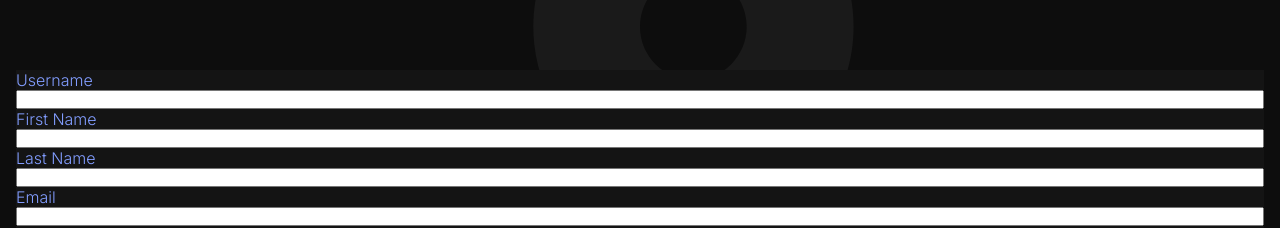
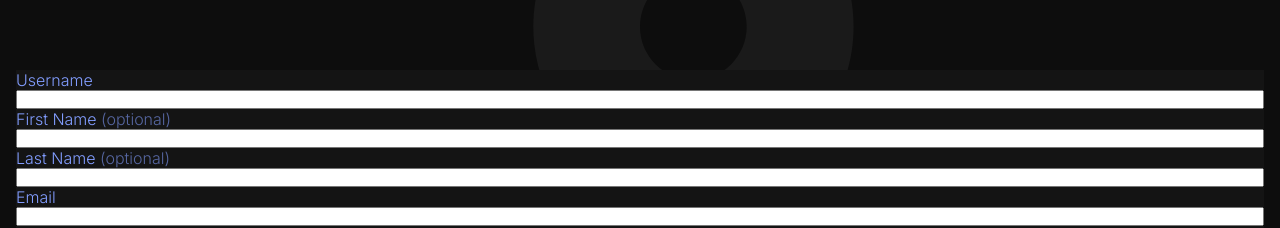
Before and after one commit to Malal0/jog-log-one, a React (Create React App) app: page / in a window 1280 px wide. Both pictures are taken after a click on the button "SIGN UP". Shown: the top 228 px of the page. Built offline with nearby package versions, Linux system fonts and the light colour scheme.

Commit message:
form buttons updated

```diff
--- a/src/SCSS/Login.scss
+++ b/src/SCSS/Login.scss
@@ -17,12 +17,18 @@
             display: block;
             width: 100%;
         }
+
+        .subtext {
+            text-transform: lowercase;
+            opacity: .6;
+        }
     }
 
 
     button {
         color: $mainColor;
-        background-color: hsl(0, 0%, 8%);
+        // background-color: hsl(0, 0%, 8%);
+        background-color: transparent;
         padding-block: 1em;
         text-transform: uppercase;
         font-family: inherit;
@@ -82,6 +88,15 @@
     .login-tab-container {
         display: grid;
         grid-template-columns: repeat(2, 1fr);
+
+        .active {
+            background-color: hsl(0, 0%, 8%);
+
+            &:hover {
+                background-color: hsl(0, 0%, 6%);
+                color: hsl(227, 100%, 85%);
+            }
+        }
     }
 
     .centered-btn {
--- a/src/components/Login.js
+++ b/src/components/Login.js
@@ -5,7 +5,7 @@ export default function Login({ form, logInTab, signUpTab, continueNextPage }) {
     const loginForm = (<>
         <form>
             <div>
-                <label for='emailOrUsername'>email or username</label>
+                <label for='emailOrUsername'>email <span className='subtext'>or</span> username</label>
                 <input id='emailOrUsername' type='text'></input>
             </div>
             <div>
@@ -23,9 +23,9 @@ export default function Login({ form, logInTab, signUpTab, continueNextPage }) {
         <form>
             <label for='username'>username</label>
             <input id='username' type='text'></input>
-            <label for='firstname'>first name</label>
+            <label for='firstname'>first name <span className='subtext'>(optional)</span></label>
             <input id='firstname' type='text'></input>
-            <label for='lastname'>last name</label>
+            <label for='lastname'>last name <span className='subtext'>(optional)</span></label>
             <input id='lastname' type='text'></input>
             <label for='email'>email</label>
             <input id='email' type='text'></input>
@@ -53,7 +53,7 @@ export default function Login({ form, logInTab, signUpTab, continueNextPage }) {
             </div>
             <div className='login-tab-container'>
                 <button onClick={logInTab}>login</button>
-                <button onClick={signUpTab}>sign up</button>
+                <button className='active' onClick={signUpTab}>sign up</button>
             </div>
             <button className='centered-btn' onClick={continueNextPage}>continue as a guest</button>
         </div>
```
